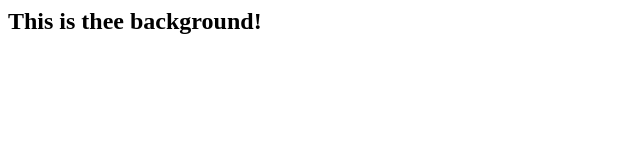
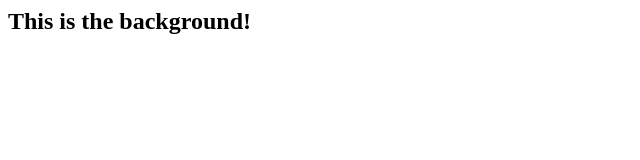
Before and after one commit to Sebastian4090/background-generator, a plain HTML site: page index.html in a window 1280 px wide. Shown: the full height of the page, 0-640 px from the left. Drawn offline with Linux system fonts and the light colour scheme.

Commit message:
h2 error

```diff
--- a/index.html
+++ b/index.html
@@ -3,6 +3,6 @@
         <title>Background</title>
     </head>
     <body>
-        <h2>This is thee background!</h2>
+        <h2>This is the background!</h2>
     </body>
 </html>
```
